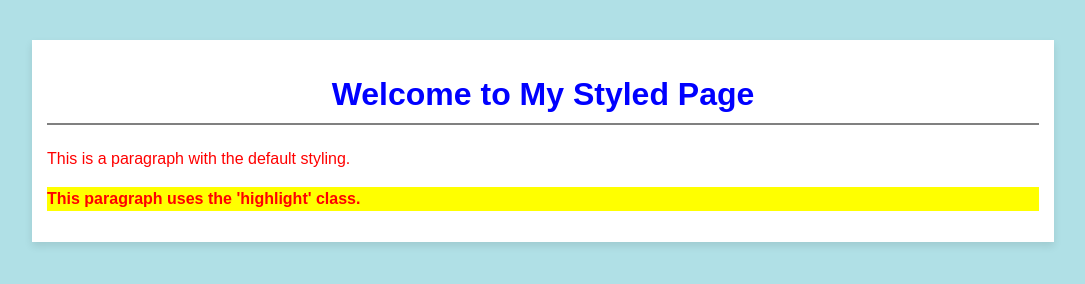
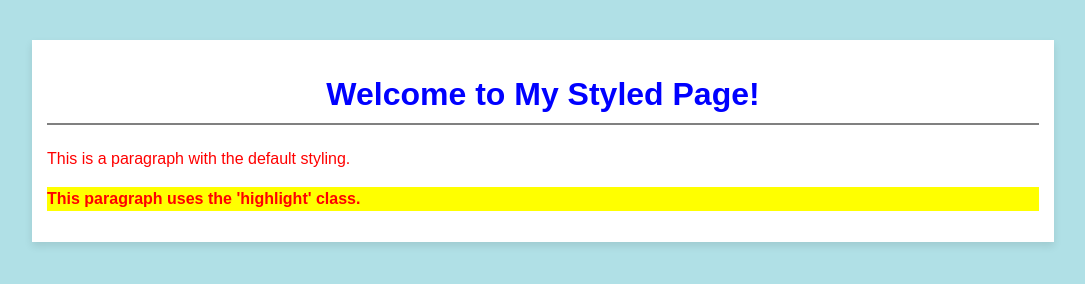
Before and after one commit to cspencer19/sample_lab_mtech, a plain HTML site: page index.html in a window 1280 px wide. Shown: the whole page, without its empty margins (97-1182 px from the left). Drawn offline with Linux system fonts and the light colour scheme.

Commit message:
Changed the H1 text to include !

```diff
--- a/index.html
+++ b/index.html
@@ -8,7 +8,7 @@
 <body>
 
     <div id="main-content">
-        <h1>Welcome to My Styled Page</h1>
+        <h1>Welcome to My Styled Page!</h1>
         <p>This is a paragraph with the default styling.</p>
         <p class="highlight">This paragraph uses the 'highlight' class.</p>
     </div>
```
